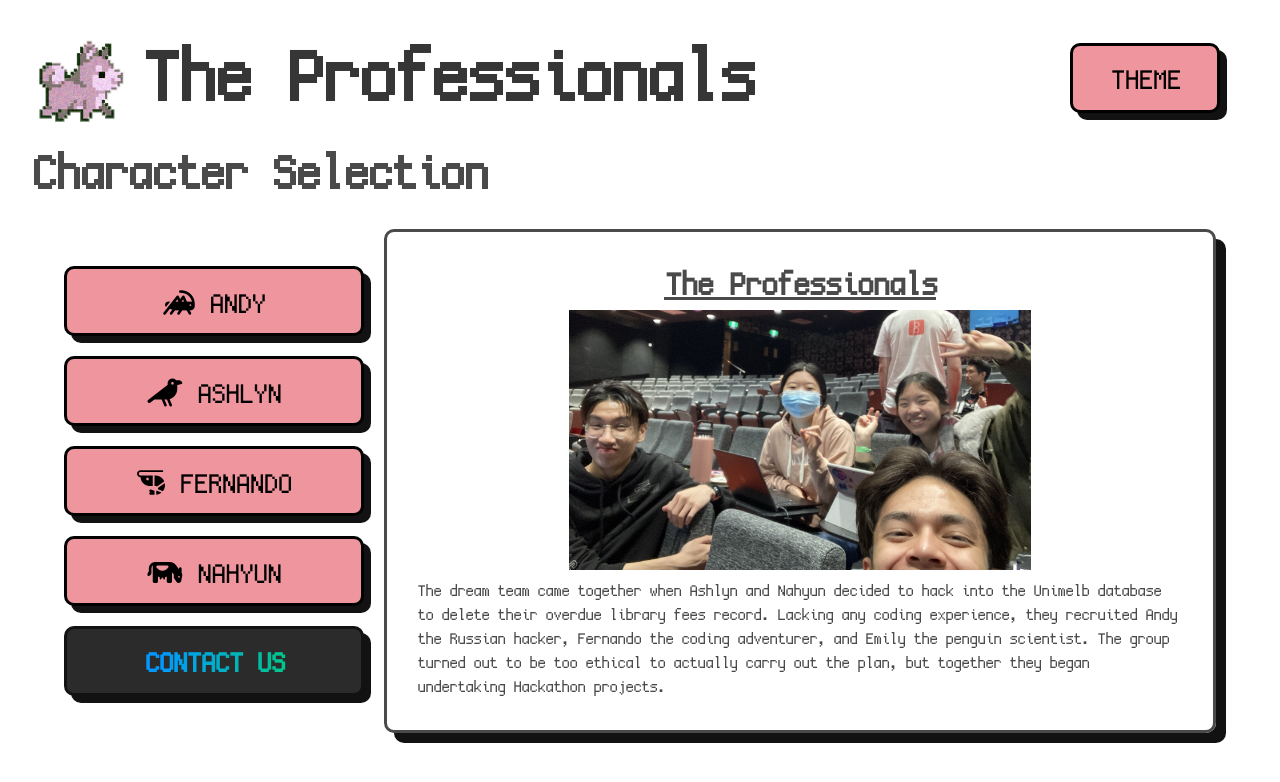
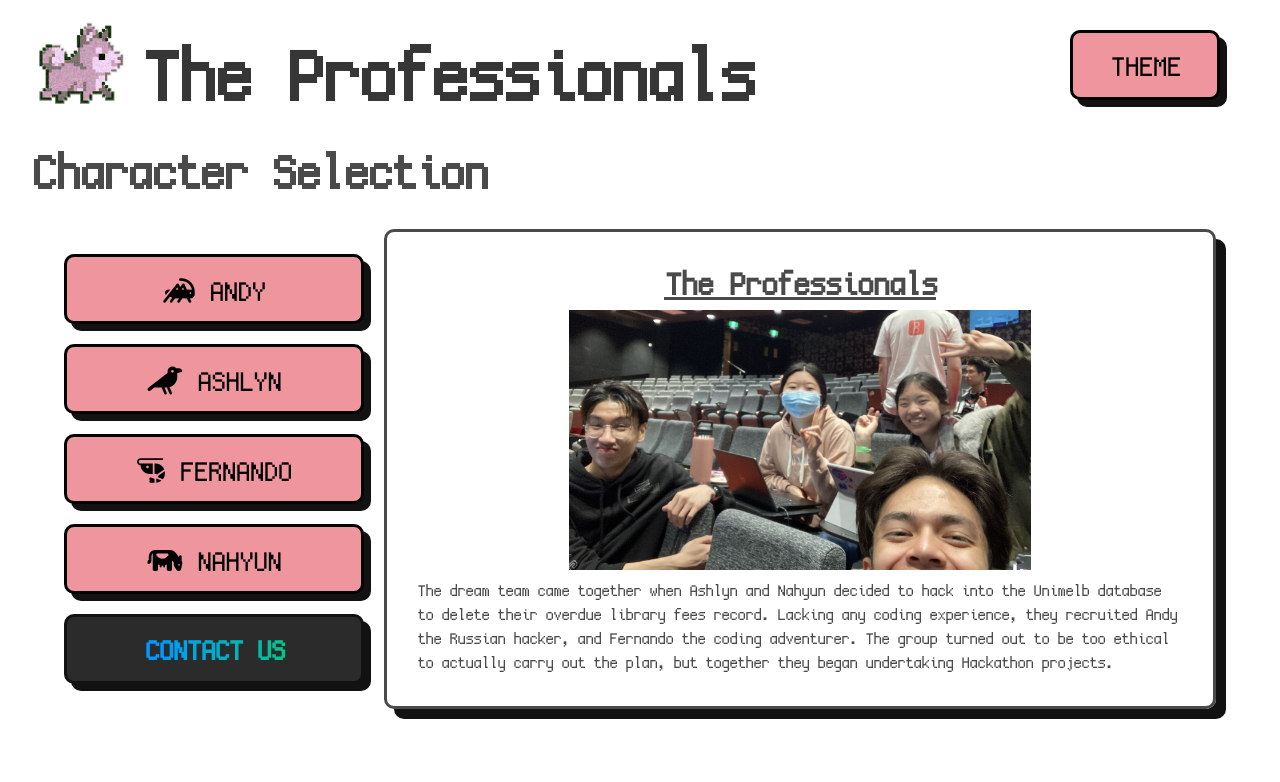
Before and after one commit to fteodoro803/The-Professionals-Portfolio, a plain HTML site: page index.html in a window 1280 px wide. Drawn offline with nearby package versions, Linux system fonts and the light colour scheme.

Commit message:
Fixed about us

```diff
--- a/index.css
+++ b/index.css
@@ -17,11 +17,11 @@ html * {
 .head {
   display: flex;
   margin-top: 10px;
-  align-items: center;
 }
 
 .color-select {
   width: 150px;
+  margin-top: 20px;
 }
 
 .color-choose {
--- a/index.html
+++ b/index.html
@@ -62,13 +62,17 @@
         </div>
         <div class="summary-container" id="summary-container">
           <div class="summary-body">
-            <div class="summary-title" id="summary-title">The Professionals</div>
+            <div class="summary-title" id="summary-title">
+              The Professionals
+            </div>
             <img class="group-photo" id="group-photo" src="group.jpg" />
             <div class="summary-text" id="summary-text">
-              The dream team came together when Ashlyn and Nahyun decided to hack into the Unimelb database to delete
-              their overdue library fees record. Lacking any coding experience, they recruited Andy the Russian hacker,
-              Fernando the coding adventurer, and Emily the penguin scientist. The group turned out to be too ethical
-              to actually carry out the plan, but together they began undertaking Hackathon projects.
+              The dream team came together when Ashlyn and Nahyun decided to
+              hack into the Unimelb database to delete their overdue library
+              fees record. Lacking any coding experience, they recruited Andy
+              the Russian hacker, and Fernando the coding adventurer. The group
+              turned out to be too ethical to actually carry out the plan, but
+              together they began undertaking Hackathon projects.
             </div>
           </div>
           <div class="summary-img">
```
